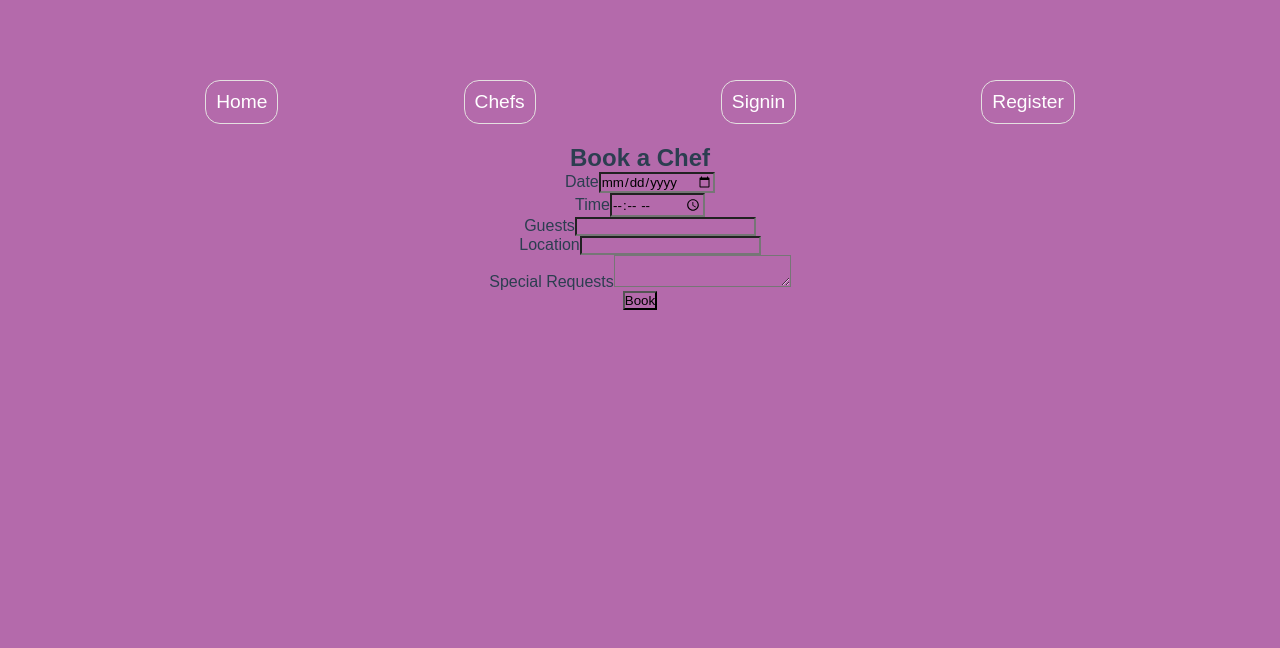
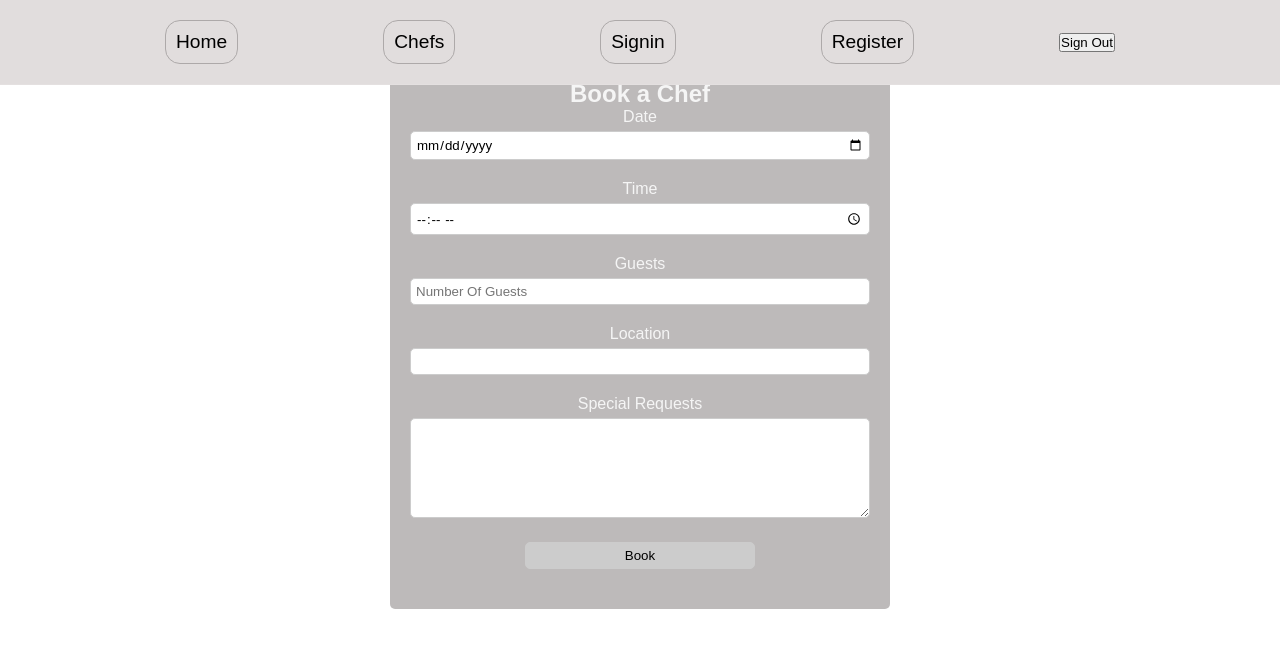
Before and after one commit to UgoChiori/hireachef, a Vue app: page /chefs/1/bookingform in a window 1280 px wide. Shown: the top 648 px of the page. Built offline with nearby package versions, Linux system fonts and the light colour scheme; no server answers; sample sign-in values are in the browser's storage.

Commit message:
styles added

```diff
--- a/package.json
+++ b/package.json
@@ -11,6 +11,7 @@
     "axios": "^1.3.4",
     "core-js": "^3.8.3",
     "firebase": "^9.17.2",
+    "laravel-vue-pagination": "^4.0.0",
     "vue": "^3.2.13",
     "vue-axios": "^3.5.2",
     "vue-router": "^4.1.6",
--- a/src/App.vue
+++ b/src/App.vue
@@ -1,77 +1,48 @@
 <template>
-  <nav>
+  <nav class="route-buttons">
     <router-link to="/">Home</router-link>
     <router-link to="/chefs">Chefs</router-link>
     <router-link to="/signin">Signin</router-link>
     <router-link to="/register">Register</router-link>
-    <!-- <button @click="handleSignOut" v-if="isLoggedIn">Sign Out</button> -->
+    <button @click="handleSignOut" v-if="isLoggedIn">Sign Out</button>
 
   </nav>
   <router-view />
+
 </template>
 
-<script>
+<script setup>
 import { onMounted, ref } from "vue";
 import { getAuth, onAuthStateChanged, signOut } from "firebase/auth";
-import { useRouter } from "vue-router";
-// import Pagination from "@/data/PaginationPage.vue";
-// import { mapActions, mapGetters} from "vuex";
+import router from "./router";
+// import PaginationPage from './data/PaginationPage.vue'
 
 const isLoggedIn = ref(false);
-const router = useRouter();
 
 let auth;
-
-onMounted(() => {
+onMounted(()=>{
 auth = getAuth();
-  onAuthStateChanged(auth, (user) => {
+onAuthStateChanged(auth, (user)=>{
   if (user) {
     isLoggedIn.value = true;
   } else {
     isLoggedIn.value = false;
   }
-  });
+})
 });
 
-let handleSignOut = () => {
-  signOut(auth).then(() => {
-    router.push("/");
-  });
-};
-export default {
-  setup() {
-    return {
-      handleSignOut,
-      isLoggedIn,
-    };
-  },
-};
+const handleSignOut = () => {
+  signOut(auth).then(()=> {
+    router.push("/")
+  })
+}
 
-// export default {
-//   name: `app`,
-//   methods: {
-//     ...mapActions([`setChef`]),
-//     onPageChange(page){
-//       this.currentPage = page;
-//     },
-//     },
-//     computed: {
-//       ...mapGetters([`getChef`]),
-//     },
 
-//   components: {
-//     Pagination,
 
-//   },
 
-//   setup() {
-//       return {
-//         handleSignOut,
-//         isLoggedIn,
-//       };
 
-// }
-// };
+
+
 </script>
 
 <style>
@@ -83,34 +54,51 @@ export default {
   color: #2c3e50;
   margin-top: 60px;
   overflow: hidden;
+  /* background: rgb(180, 106, 171); */
 }
 * {
   margin: 0;
   padding: 0;
   box-sizing: border-box;
   font-family: "Montserrat", sans-serif;
-  background: rgb(180, 106, 171);
+  /* background: rgb(180, 106, 171); */
+}
+body {
+  /* background: rgb(22, 22, 22) */
 }
 nav {
   display: flex;
   justify-content: space-evenly;
   align-items: center;
-  /* background-color: #f1f1f1; */
+
+  background-color: #f1f1f1;
   padding: 20px;
+
 }
 nav a {
   text-decoration: none;
-  color: white;
+  color: black;
   font-size: 1.2rem;
   font-weight: 350;
   font-family: Work Sans, sans-serif;
-  border: 0.1px solid rgb(228, 224, 224);
+  border: 0.1px solid rgb(173, 169, 169);
   padding: 10px;
   border-radius: 15px;
 }
+.route-buttons {
+  position: fixed;
+  top: 0;
+  left: 0;
+  width: 100%;
+  z-index: 100;
+  background-color: #e1dddd;
+  padding: 20px;
+  border-bottom: 0.1px solid rgb(228, 224, 224);
+
+}
 nav a:hover {
-  background-color: rgb(162, 53, 150);
-  color: #fff;
+  color: rgb(255, 255, 255);
+  background-color: rgb(43, 42, 42);
   transition: all 0.3s ease;
 }
 </style>
--- a/src/components/BookingForm.vue
+++ b/src/components/BookingForm.vue
@@ -14,7 +14,7 @@
       </div>
       <div class="form-group">
         <label for="guests">Guests</label>
-        <input type="number" id="guests" v-model="guests" />
+        <input type="number" id="guests" v-model="guests" placeholder="Number Of Guests" />
       </div>
       <div class="form-group">
         <label for="location">Location</label>
@@ -63,5 +63,58 @@ export default {
   },
   },
 
+
 };
 </script>
+
+<style>
+.booking-form {
+  width: 100%;
+  max-width: 500px;
+  margin: 0 auto;
+  padding: 20px;
+  border: none;
+  border-radius: 5px;
+  background-color: rgb(189, 186, 186);
+}
+.booking-form h2 {
+  text-align: center;
+  color: whitesmoke;
+}
+.booking-form form {
+  display: flex;
+  flex-direction: column;
+}
+.booking-form form .form-group {
+  margin-bottom: 20px;
+}
+.booking-form form .form-group label {
+  display: block;
+  margin-bottom: 5px;
+  color: whitesmoke;
+  font-weight: 500;
+}
+.booking-form form .form-group input,
+.booking-form form .form-group textarea {
+  width: 100%;
+  padding: 5px;
+  border: 1px solid #ccc;
+  border-radius: 5px;
+}
+.booking-form form .form-group textarea {
+  height: 100px;
+}
+.booking-form form .form-group button {
+  width: 50%;
+  padding: 5px;
+  border: 1px solid #ccc;
+  border-radius: 5px;
+  background-color: #ccc;
+  color: black;
+  cursor: pointer;
+}
+.booking-form form .form-group button:hover {
+  background-color: #eee;
+  transition: 0.3s;
+}
+</style>
--- a/src/components/ChefDetails.vue
+++ b/src/components/ChefDetails.vue
@@ -23,7 +23,7 @@
         <div class="chef-details-phone">
           <h3>{{ item.phone }}</h3>
         </div>
-        <div class="chef-details-button">
+        <div class="chef-button">
           <button v-on:click="onClickBookNow">Book Now</button>
           <button>Message</button>
         </div>
@@ -66,3 +66,18 @@ export default {
   },
 };
 </script>
+
+<style scoped>
+.chef-details {
+  border: 1px solid black;
+  display: flex;
+  flex-direction: column;
+  align-items: center;
+  justify-content: center;
+  margin: 0 auto;
+  width: 400px;
+  background-color: rgb(197, 194, 194);
+  /* height: 200px; */
+  /* background-color: #f5f5f5; */
+}
+</style>
--- a/src/components/ChefList.vue
+++ b/src/components/ChefList.vue
@@ -1,23 +1,21 @@
 <template>
   <div class="list-container">
     <h1>Chefs</h1>
-    <div v-for="item in chefs" v-bind:key="item.id">
-      <div class="list-items">
-        <img
-          v-bind:src="item.picture.large"
-          alt="chef image"
-          class="chef-image"
-        />
-        {{ item.name.gender }}
-        {{ item.name.first }}
-        {{ item.name.last }}
-        {{ item.location.city }}
-        {{ item.location.state }}
-        {{ item.location.postcode }}
-        {{ item.email }}
-        <!-- {{ item.registered.age }} -->
-        {{ item.phone }}
+    <div
+      v-for="item in chefs" v-bind:key="item.id">
+
+    <div class="list-items">
+      <div class="chef-image">
+        <img :src="item.picture.large" alt="chef image" />
       </div>
+      <div class="list-items-deets">
+        <p>{{ item.name.first }} {{ item.name.last }}</p>
+        <p>{{ item.name.gender }}</p>
+        <p>{{ item.location.city }}</p>
+        <!-- <p>{{ item.email }}</p> -->
+        <p>{{ item.phone }}</p>
+        </div>
+    </div>
       <div class="chef-button">
         <button v-on:click="onClickViewProfile" router.push="/chefs/:id">
           View Profile
@@ -25,35 +23,49 @@
         <button v-on:click="onClickBookNow">Book Now</button>
         <button v-on:click="onClickMessage">Message</button>
       </div>
+
     </div>
   </div>
-  <div>
-    <button v-on:click="onClickPrev" v-bind:disabled="page === 1">Prev</button>
-    <button v-on:click="onClickNext" v-bind:disabled="page === 10">Next</button>
-  </div>
+
 </template>
 <script>
 import axios from "axios";
 import router from "@/router";
 import { useRouter } from "vue-router";
 
+import { ref } from "vue";
+
 useRouter();
+
+const chefs = ref([]);
 
 export default {
   name: "ChefList",
+  components: {
+
+  },
 
   data() {
     return {
       chefs: [],
+      pageNumber: 1,
     };
   },
   created() {
-    axios.get("https://randomuser.me/api/?results=200").then((response) => {
-      console.log(response.data);
+    axios.get("https://randomuser.me/api/?results=21").then((response) => {
+      // console.log(response.data);
       this.item = response.data.results;
       this.chefs = response.data.results;
-      // console.log(this.chefs[0]);
-    });
+
+      // console.log(this.chefs + " pages: " + totalPages.value);
+    }),
+      (error) => {
+        console.log(error);
+      };
+    return {
+      chefs,
+
+    };
   },
   methods: {
     onClickViewProfile() {
@@ -69,30 +81,56 @@ export default {
       console.log("Message");
       alert("Currently under construction!");
     },
+
   },
 };
 </script>
 <style>
 .list-container {
-  display: grid;
-  grid-template-columns: repeat(4, 1fr);
-  justify-items: center;
-  grid-gap: 20px;
-  margin: 20px;
+  display: flex;
+  flex-direction: row;
+  flex-wrap: wrap;
+  justify-content: center;
+  align-items: center;
+
+
 }
 .list-items {
-  border: 1px solid black;
+  /* display: flex; */
   border-radius: 8px;
   margin: 10px;
   padding: 10px;
-  width: 450px;
+  width: 400px;
   height: 200px;
-  background-color: #f8f4f4;
+  background-color: #e1dddd;;
   box-shadow: 0 0 10px rgba(0, 0, 0, 0.5);
 }
 .chef-image {
+
+  margin-left: 10px;
+
+}
+.list-items-deets {
+  margin-left: 10px;
+  font-style: italic;
+}
+.pagination-buttons {
+  padding: 8px;
+  margin: 2px;
+  border-radius: 5px;
+  font-size: 1em;
+  cursor: pointer;
+}
+.pagination-row {
   display: flex;
   justify-content: center;
   align-items: center;
+  margin-top: 20px;
+  padding: 20px;
+}
+.list-container h1 {
+  border: 1px solid black;
+  color: black;
+
 }
 </style>
--- a/src/components/RegisterPage.vue
+++ b/src/components/RegisterPage.vue
@@ -80,7 +80,7 @@ const provider = new GoogleAuthProvider();
   padding: 0;
   box-sizing: border-box;
   font-family: "Montserrat", sans-serif;
-  background: rgb(180, 106, 171);
+  /* background: rgb(180, 106, 171); */
 }
 body {
   background: #f5f5f5;
@@ -102,12 +102,13 @@ body {
   width: 50%;
   height: 100%;
   padding: 0 50px;
+  display: flex;
 }
 
 .photo img {
   width: 100%;
   height: 100%;
-  opacity: 0.6;
+  /* opacity: 0.6; */
 }
 .wrapper {
   /* background: black; */
@@ -138,13 +139,14 @@ body {
 h1 {
   font-size: 24px;
   font-weight: 600;
-  color: #fff;
+  color: black;
   margin-bottom: 25px;
   text-transform: capitalize;
   text-align: center;
 }
 .details {
   /* border: 1px solid black; */
+  margin: 15px;
   /* background-color: #f5f5f5; */
   height: 28px;
   display: flex;
@@ -160,10 +162,10 @@ h1 {
 .details p {
   margin: 0;
   padding: 0;
-  color: #fff;
+  color:black;
 }
 .details a {
-  color: #fff;
+  color: black;
 
   font-weight: 600;
 }
@@ -176,7 +178,7 @@ h1 {
 .button button {
   width: 100%;
   height: 40px;
-  background: #fff;
+  background: black;
   border: none;
   outline: none;
   border-radius: 5px;
@@ -187,16 +189,17 @@ h1 {
   font-weight: 600;
   text-transform: uppercase;
   letter-spacing: 0.5px;
-  color: rgb(180, 106, 171);
+  color: whitesmoke;
   cursor: pointer;
 }
 .button button:hover {
-  color: #fff;
-  background-color: rgb(162, 53, 150);
+  color: black;
+  background-color: white;
   transition: all 0.3s ease;
 }
 .button button:last-child {
   margin-right: 0;
+  /* color: black; */
 }
 
 .footer {
@@ -204,18 +207,22 @@ h1 {
   justify-content: center;
   align-items: center;
   margin-top: 20px;
+  color: black;
+  border: 1px solid black;
 }
 .footer p {
   margin: 0;
   padding: 0;
-  color: #fff;
+  color: black;
   font-size: 12px;
   font-weight: 500;
 }
 .footer a {
-  color: #fff;
+  color: black;
   /* text-decoration: none; */
   font-weight: 600;
   margin-left: 5px;
 }
+
+
 </style>
--- a/src/components/SigninPage.vue
+++ b/src/components/SigninPage.vue
@@ -48,7 +48,7 @@ const signIn = () => {
   signInWithEmailAndPassword(getAuth(), email.value, password.value)
     .then((data) => {
       console.log("Successfully Signed In", data);
-      router.push("/chefs");
+      // router.push("/chefs");
     })
     .catch((error) => {
       console.log(error);
@@ -101,7 +101,7 @@ const signInWithGoogle = () => {
 .photo img {
   width: 100%;
   height: 100%;
-  opacity: 0.6;
+  /* opacity: 0.6; */
   border-radius: 10px 0px 0px 10px;
 }
 .wrapper {
@@ -134,7 +134,7 @@ const signInWithGoogle = () => {
 h1 {
   font-size: 24px;
   font-weight: 600;
-  color: #fff;
+  color: black;
   margin-bottom: 25px;
   text-transform: capitalize;
   text-align: center;
@@ -154,10 +154,10 @@ h1 {
 .details p {
   margin: 0;
   padding: 0;
-  color: #fff;
+  color: black;
 }
 .details a {
-  color: #fff;
+  color: black;
   font-weight: 600;
 }
 .button {
@@ -169,7 +169,7 @@ h1 {
 .button button {
   width: 100%;
   height: 40px;
-  background: #fff;
+  background: black;
   border: none;
   outline: none;
   border-radius: 5px;
@@ -180,16 +180,16 @@ h1 {
   font-weight: 600;
   text-transform: uppercase;
   letter-spacing: 0.5px;
-  color: rgb(180, 106, 171);
+  color: whitesmoke;
   cursor: pointer;
 }
 .button button:hover {
-  background-color: rgb(162, 53, 150);
-  color: #fff;
+  color: black;
+  background-color: white;
   transition: all 0.3s ease;
 }
 .forgot-password a{
-  color: #fff;
+  color: black;
 }
 
 </style>
```
Also changed, not shown: src/data/PaginationPage.vue (deleted, +0 -159 lines), src/assets/logo.png (deleted), 1 other file (tests, documents, lock files or other folders). Lines whose indentation alone changed are shown as unchanged.
